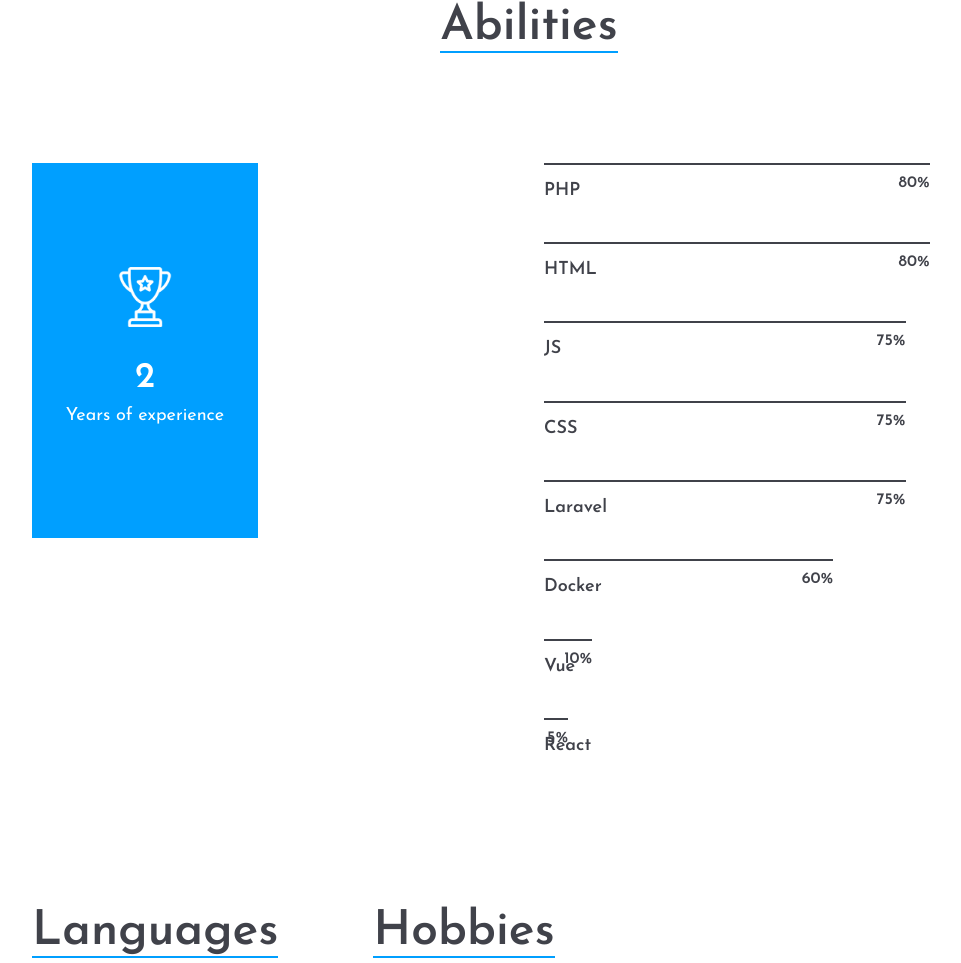
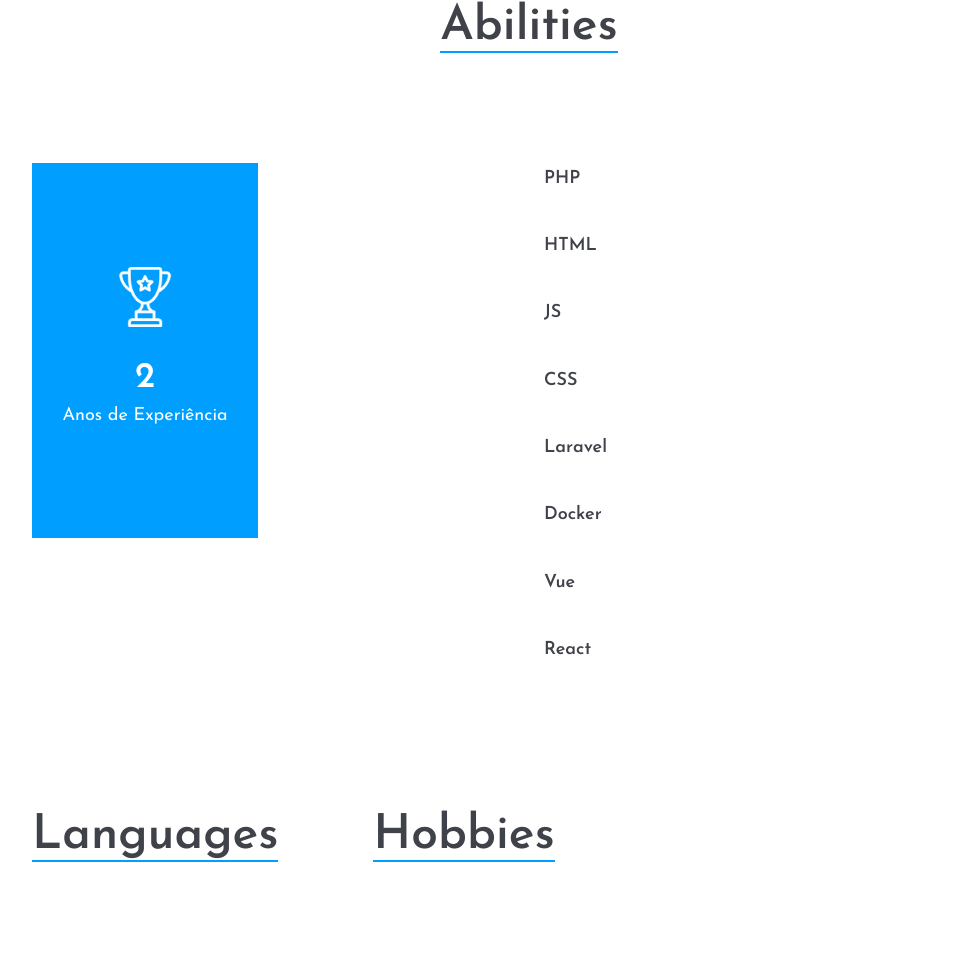
Before and after one commit to AnthonyMRodrigues/AnthonyMRodrigues.github.io, a plain HTML site: page englishProfile.html in a window 1280 px wide. Shown: the part 5848-6811 px from the top of the page, without its empty margins (111-1072 px from the left). Drawn offline with Linux system fonts and the light colour scheme.

Commit message:
Feature: Retirando porcentagens, não há como medir isso.

```diff
--- a/englishProfile.html
+++ b/englishProfile.html
@@ -199,7 +199,7 @@
                                             <div class="fact-content">
                                                 <img src="img/icon/1-w.png" alt="troféu">
                                                 <h2>2</h2>
-                                                <p>Years of experience</p>
+                                                <p>Anos de Experiência</p>
                                             </div>
                                         </div>
                                     </div>
@@ -208,35 +208,27 @@
                             <div class="col-lg-6">
                                 <div class="skills pt-5 pt-lg-0">
                                     <div class="single-progress-item">
-                                        <div class="progress-bar-style" data-progress="80"></div>
                                         <p>PHP</p>
                                     </div>
                                     <div class="single-progress-item">
-                                        <div class="progress-bar-style" data-progress="80"></div>
                                         <p>HTML</p>
                                     </div>
                                     <div class="single-progress-item">
-                                        <div class="progress-bar-style" data-progress="75"></div>
                                         <p>JS</p>
                                     </div>
                                     <div class="single-progress-item">
-                                        <div class="progress-bar-style" data-progress="75"></div>
                                         <p>CSS</p>
                                     </div>
                                     <div class="single-progress-item">
-                                        <div class="progress-bar-style" data-progress="75"></div>
                                         <p>Laravel</p>
                                     </div>
                                     <div class="single-progress-item">
-                                        <div class="progress-bar-style" data-progress="60"></div>
                                         <p>Docker</p>
                                     </div>
                                     <div class="single-progress-item">
-                                        <div class="progress-bar-style" data-progress="10"></div>
                                         <p>Vue</p>
                                     </div>
                                     <div class="single-progress-item">
-                                        <div class="progress-bar-style" data-progress="5"></div>
                                         <p>React</p>
                                     </div>
                                 </div>
```
Also changed, not shown: index.html (+0 -8 lines).
